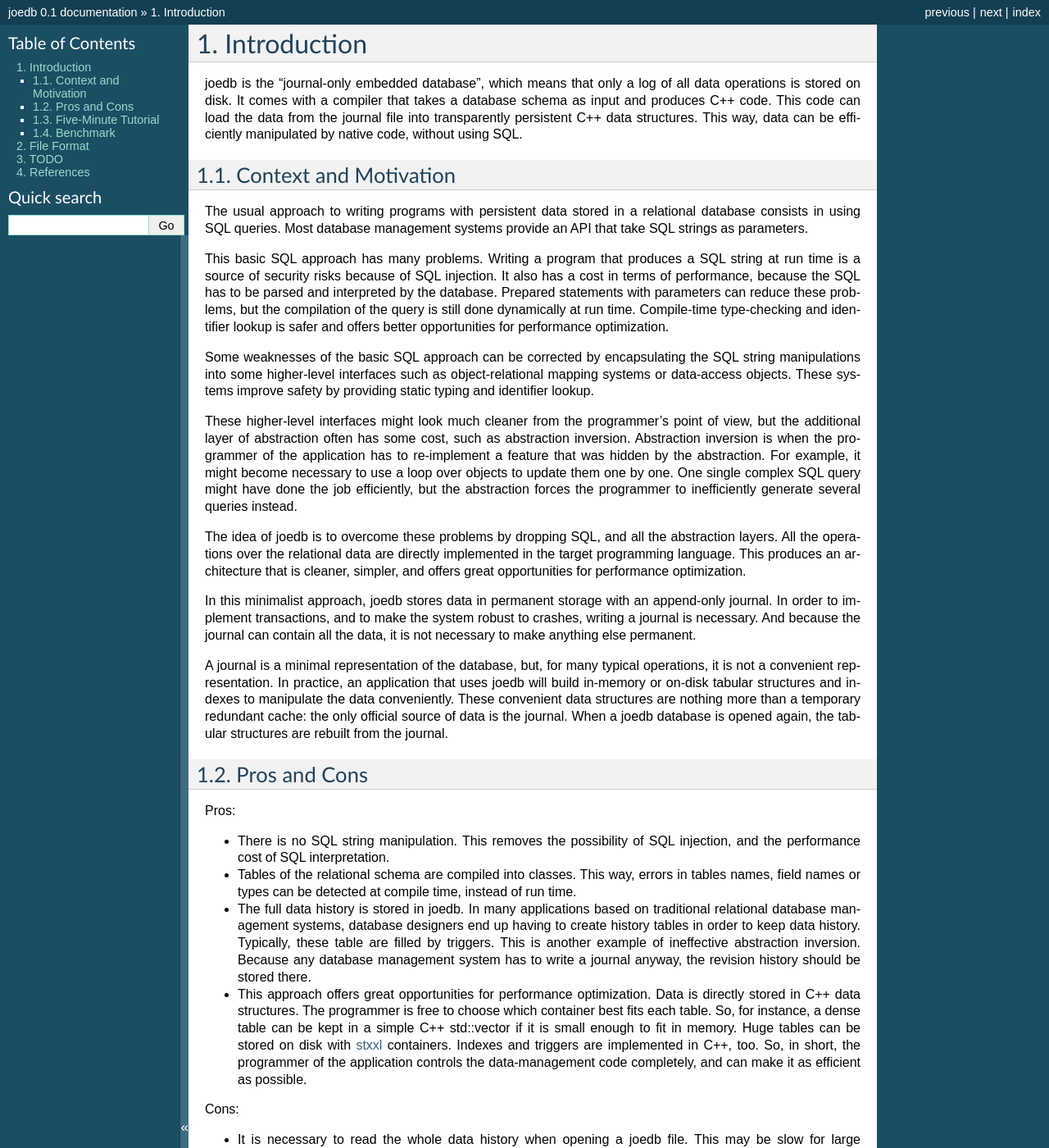
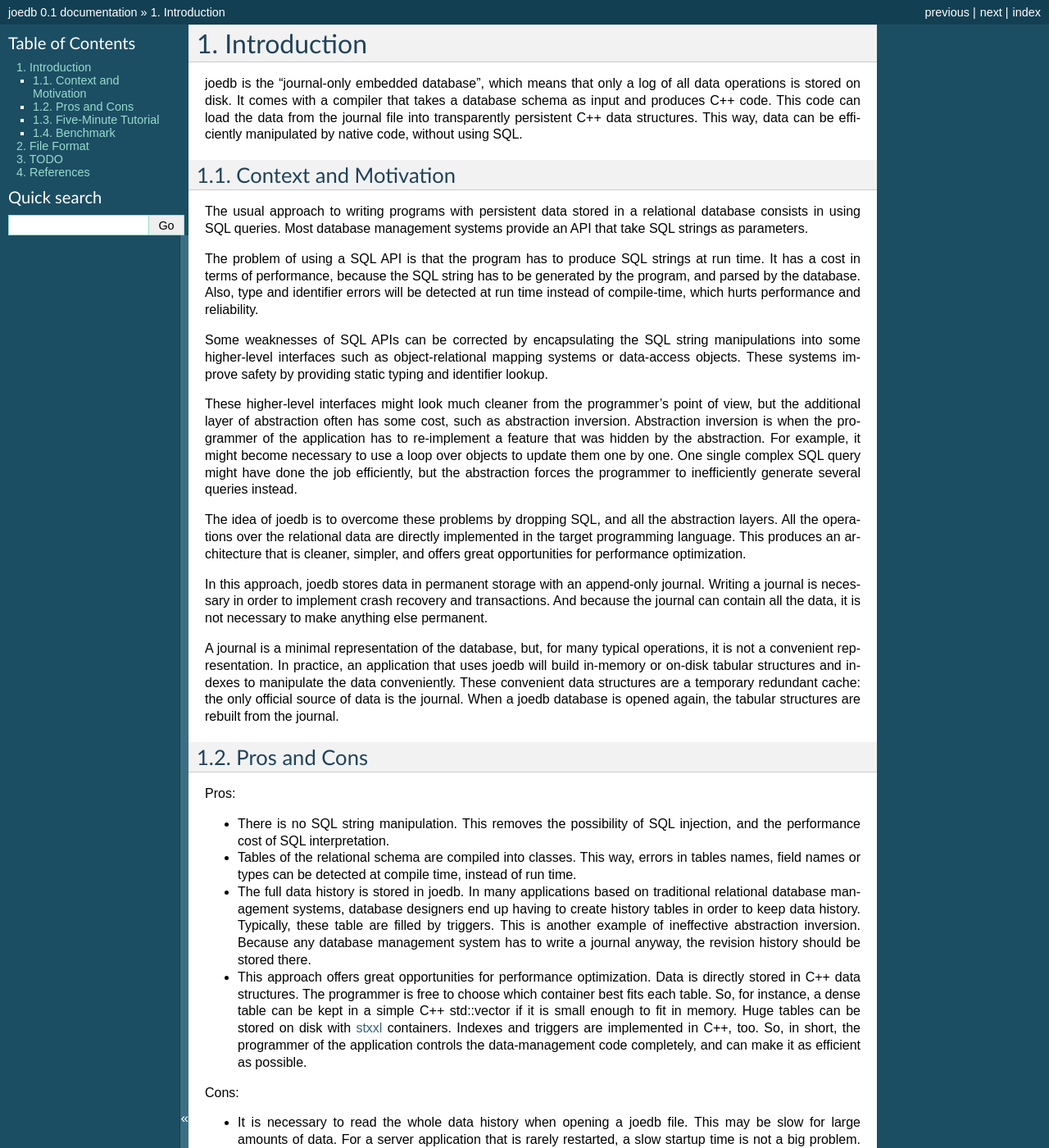
Before and after one commit to Remi-Coulom/joedb, a Sphinx documentation site: the page built from doc/source/intro.rst, in a window 1280 px wide and 1400 px high. Shown: the whole window at 82% size. Built offline with Sphinx 7.4.7, drawn with Linux system fonts in a browser that asks for light colours; formulas are drawn with MathJax 3.

Commit message:
improve intro further

```diff
--- a/doc/source/intro.rst
+++ b/doc/source/intro.rst
@@ -8,17 +8,17 @@ Context and Motivation
 
 The usual approach to writing programs with persistent data stored in a relational database consists in using SQL queries. Most database management systems provide an API that take SQL strings as parameters.
 
-This basic SQL approach has many problems. Writing a program that produces a SQL string at run time is a source of security risks because of SQL injection. It also has a cost in terms of performance, because the SQL has to be parsed and interpreted by the database. Prepared statements with parameters can reduce these problems, but the compilation of the query is still done dynamically at run time. Compile-time type-checking and identifier lookup is safer and offers better opportunities for performance optimization.
+The problem of using a SQL API is that the program has to produce SQL strings at run time. It has a cost in terms of performance, because the SQL string has to be generated by the program, and parsed by the database. Also, type and identifier errors will be detected at run time instead of compile-time, which hurts performance and reliability.
 
-Some weaknesses of the basic SQL approach can be corrected by encapsulating the SQL string manipulations into some higher-level interfaces such as object-relational mapping systems or data-access objects. These systems improve safety by providing static typing and identifier lookup.
+Some weaknesses of SQL APIs can be corrected by encapsulating the SQL string manipulations into some higher-level interfaces such as object-relational mapping systems or data-access objects. These systems improve safety by providing static typing and identifier lookup.
 
 These higher-level interfaces might look much cleaner from the programmer's point of view, but the additional layer of abstraction often has some cost, such as abstraction inversion. Abstraction inversion is when the programmer of the application has to re-implement a feature that was hidden by the abstraction. For example, it might become necessary to use a loop over objects to update them one by one. One single complex SQL query might have done the job efficiently, but the abstraction forces the programmer to inefficiently generate several queries instead.
 
 The idea of joedb is to overcome these problems by dropping SQL, and all the abstraction layers. All the operations over the relational data are directly implemented in the target programming language. This produces an architecture that is cleaner, simpler, and offers great opportunities for performance optimization.
 
-In this minimalist approach, joedb stores data in permanent storage with an append-only journal. In order to implement transactions, and to make the system robust to crashes, writing a journal is necessary. And because the journal can contain all the data, it is not necessary to make anything else permanent.
+In this approach, joedb stores data in permanent storage with an append-only journal. Writing a journal is necessary in order to implement crash recovery and transactions. And because the journal can contain all the data, it is not necessary to make anything else permanent.
 
-A journal is a minimal representation of the database, but, for many typical operations, it is not a convenient representation. In practice, an application that uses joedb will build in-memory or on-disk tabular structures and indexes to manipulate the data conveniently. These convenient data structures are nothing more than a temporary redundant cache: the only official source of data is the journal. When a joedb database is opened again, the tabular structures are rebuilt from the journal.
+A journal is a minimal representation of the database, but, for many typical operations, it is not a convenient representation. In practice, an application that uses joedb will build in-memory or on-disk tabular structures and indexes to manipulate the data conveniently. These convenient data structures are a temporary redundant cache: the only official source of data is the journal. When a joedb database is opened again, the tabular structures are rebuilt from the journal.
 
 Pros and Cons
 -------------
```
